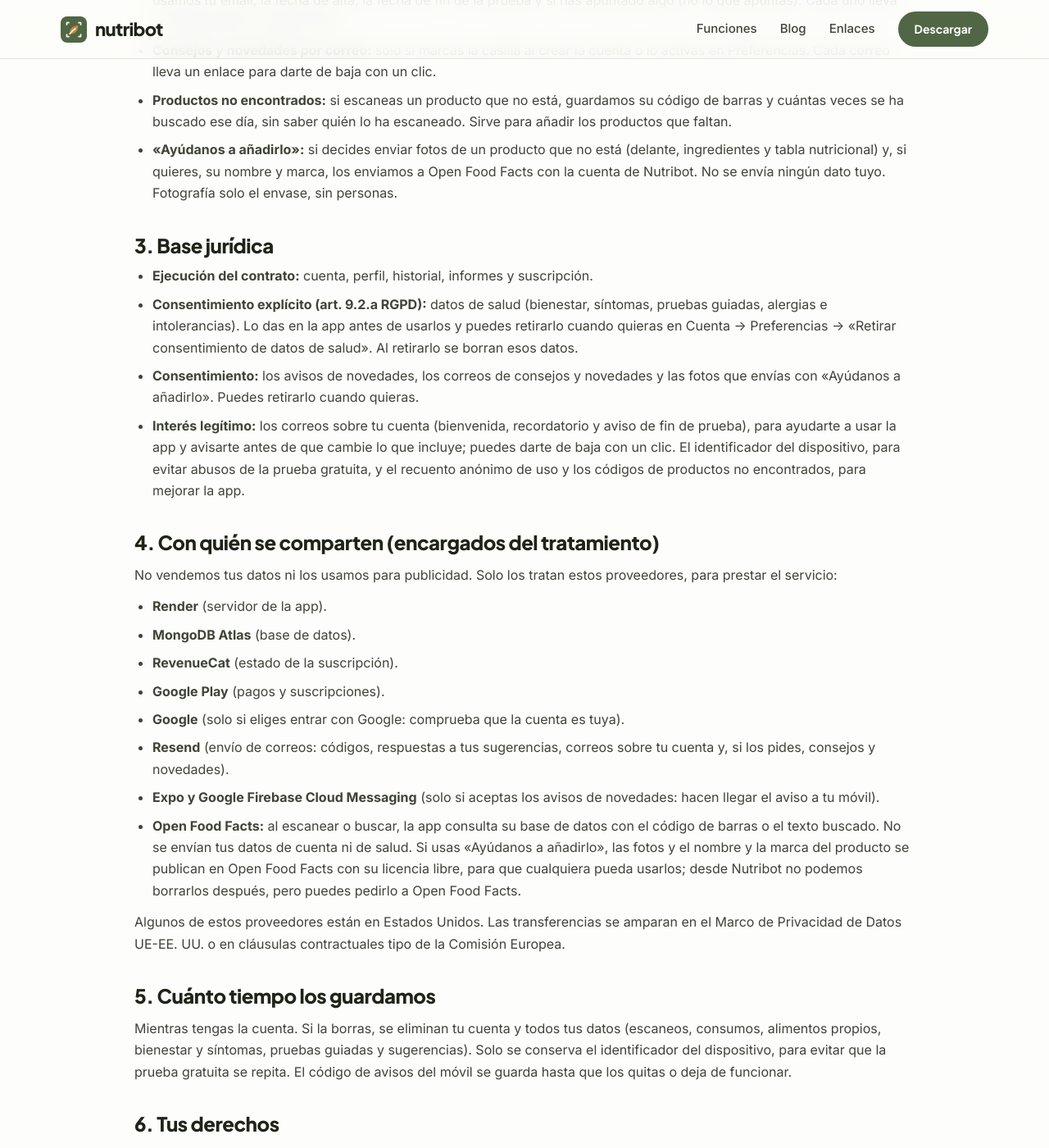
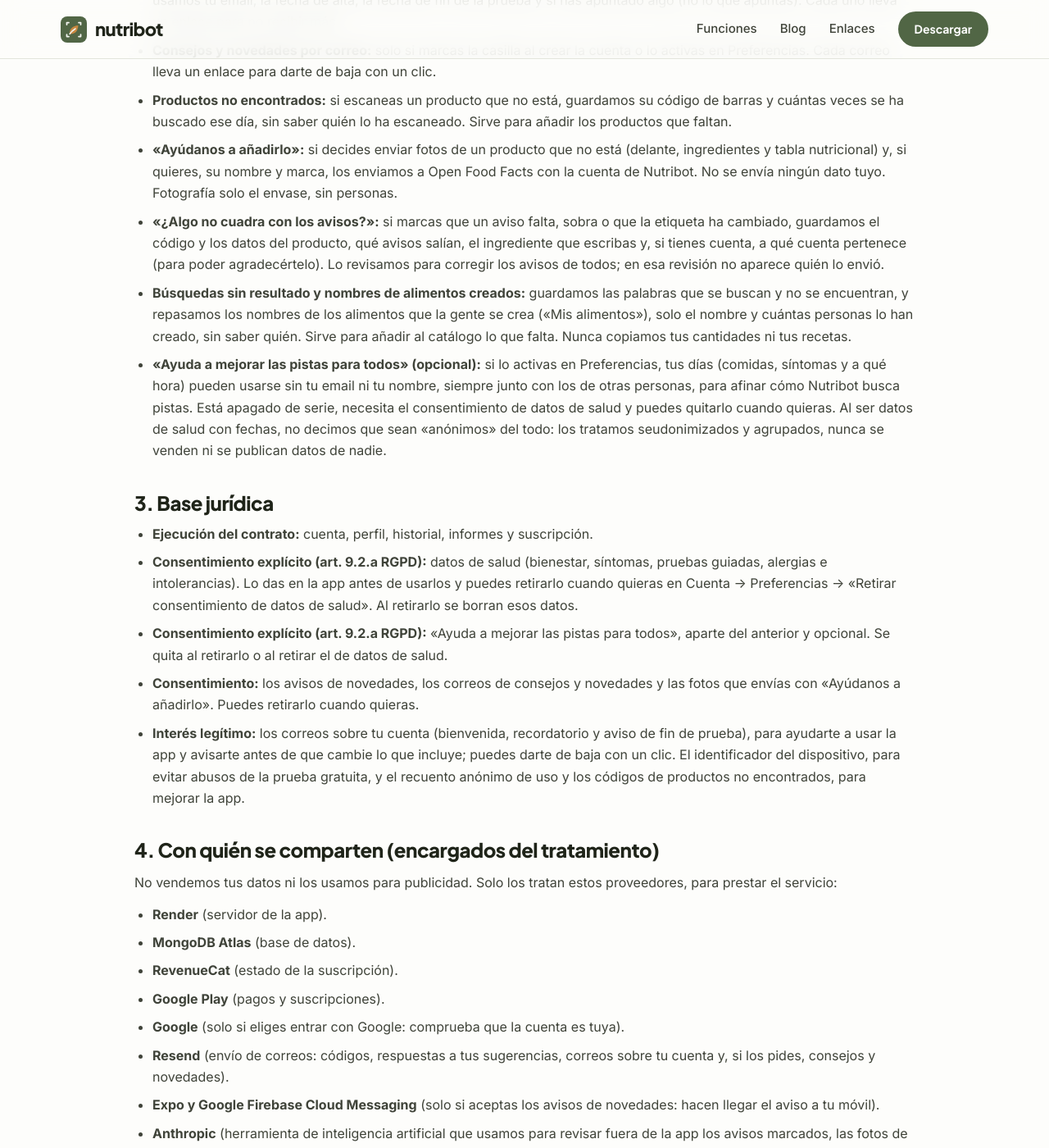
Before and after one commit to ferrodvilla-sys/nutribot-web, a Jekyll site: the page built from privacidad.md, in a window 1280 px wide and 1400 px high, scrolled down 1090 px. Shown: the whole window at 82% size. Built offline with Jekyll 4.4.1, drawn with Linux system fonts in a browser that asks for light colours; some of the changed text lies outside the part shown.

Commit message:
Privacidad v56: avisos marcados, búsquedas y nombres de alimentos, 'Ayuda a mejorar las pistas' y Anthropic como herramienta de revisión
Co-Authored-By: Claude Opus 5.5 <noreply@anthropic.com>
Claude-Session: https://claude.ai/code/session_01KHzAHAnEX74xWDo2SVijsz

```diff
--- a/privacidad.md
+++ b/privacidad.md
@@ -36,11 +36,15 @@ Contacto: nutribotappl@gmail.com
 - **Consejos y novedades por correo:** solo si marcas la casilla al crear la cuenta o lo activas en Preferencias. Cada correo lleva un enlace para darte de baja con un clic.
 - **Productos no encontrados:** si escaneas un producto que no está, guardamos su código de barras y cuántas veces se ha buscado ese día, sin saber quién lo ha escaneado. Sirve para añadir los productos que faltan.
 - **«Ayúdanos a añadirlo»:** si decides enviar fotos de un producto que no está (delante, ingredientes y tabla nutricional) y, si quieres, su nombre y marca, los enviamos a Open Food Facts con la cuenta de Nutribot. No se envía ningún dato tuyo. Fotografía solo el envase, sin personas.
+- **«¿Algo no cuadra con los avisos?»:** si marcas que un aviso falta, sobra o que la etiqueta ha cambiado, guardamos el código y los datos del producto, qué avisos salían, el ingrediente que escribas y, si tienes cuenta, a qué cuenta pertenece (para poder agradecértelo). Lo revisamos para corregir los avisos de todos; en esa revisión no aparece quién lo envió.
+- **Búsquedas sin resultado y nombres de alimentos creados:** guardamos las palabras que se buscan y no se encuentran, y repasamos los nombres de los alimentos que la gente se crea («Mis alimentos»), solo el nombre y cuántas personas lo han creado, sin saber quién. Sirve para añadir al catálogo lo que falta. Nunca copiamos tus cantidades ni tus recetas.
+- **«Ayuda a mejorar las pistas para todos» (opcional):** si lo activas en Preferencias, tus días (comidas, síntomas y a qué hora) pueden usarse sin tu email ni tu nombre, siempre junto con los de otras personas, para afinar cómo Nutribot busca pistas. Está apagado de serie, necesita el consentimiento de datos de salud y puedes quitarlo cuando quieras. Al ser datos de salud con fechas, no decimos que sean «anónimos» del todo: los tratamos seudonimizados y agrupados, nunca se venden ni se publican datos de nadie.
 
 ## 3. Base jurídica
 
 - **Ejecución del contrato:** cuenta, perfil, historial, informes y suscripción.
 - **Consentimiento explícito (art. 9.2.a RGPD):** datos de salud (bienestar, síntomas, pruebas guiadas, alergias e intolerancias). Lo das en la app antes de usarlos y puedes retirarlo cuando quieras en Cuenta → Preferencias → «Retirar consentimiento de datos de salud». Al retirarlo se borran esos datos.
+- **Consentimiento explícito (art. 9.2.a RGPD):** «Ayuda a mejorar las pistas para todos», aparte del anterior y opcional. Se quita al retirarlo o al retirar el de datos de salud.
 - **Consentimiento:** los avisos de novedades, los correos de consejos y novedades y las fotos que envías con «Ayúdanos a añadirlo». Puedes retirarlo cuando quieras.
 - **Interés legítimo:** los correos sobre tu cuenta (bienvenida, recordatorio y aviso de fin de prueba), para ayudarte a usar la app y avisarte antes de que cambie lo que incluye; puedes darte de baja con un clic. El identificador del dispositivo, para evitar abusos de la prueba gratuita, y el recuento anónimo de uso y los códigos de productos no encontrados, para mejorar la app.
 
@@ -55,6 +59,7 @@ No vendemos tus datos ni los usamos para publicidad. Solo los tratan estos prove
 - **Google** (solo si eliges entrar con Google: comprueba que la cuenta es tuya).
 - **Resend** (envío de correos: códigos, respuestas a tus sugerencias, correos sobre tu cuenta y, si los pides, consejos y novedades).
 - **Expo y Google Firebase Cloud Messaging** (solo si aceptas los avisos de novedades: hacen llegar el aviso a tu móvil).
+- **Anthropic** (herramienta de inteligencia artificial que usamos para revisar fuera de la app los avisos marcados, las fotos de productos, las búsquedas sin resultado y, solo si lo has activado, los datos agrupados de «Ayuda a mejorar las pistas para todos»). Solo recibe lo necesario para esa revisión, nunca tu email ni tu nombre. La app no usa inteligencia artificial para hablar contigo ni para darte consejos.
 - **Open Food Facts:** al escanear o buscar, la app consulta su base de datos con el código de barras o el texto buscado. No se envían tus datos de cuenta ni de salud. Si usas «Ayúdanos a añadirlo», las fotos y el nombre y la marca del producto se publican en Open Food Facts con su licencia libre, para que cualquiera pueda usarlos; desde Nutribot no podemos borrarlos después, pero puedes pedirlo a Open Food Facts.
 
 Algunos de estos proveedores están en Estados Unidos. Las transferencias se amparan en el Marco de Privacidad de Datos UE-EE. UU. o en cláusulas contractuales tipo de la Comisión Europea.
```
Also changed, not shown: other parts of privacidad.md (+1 -1 lines).
